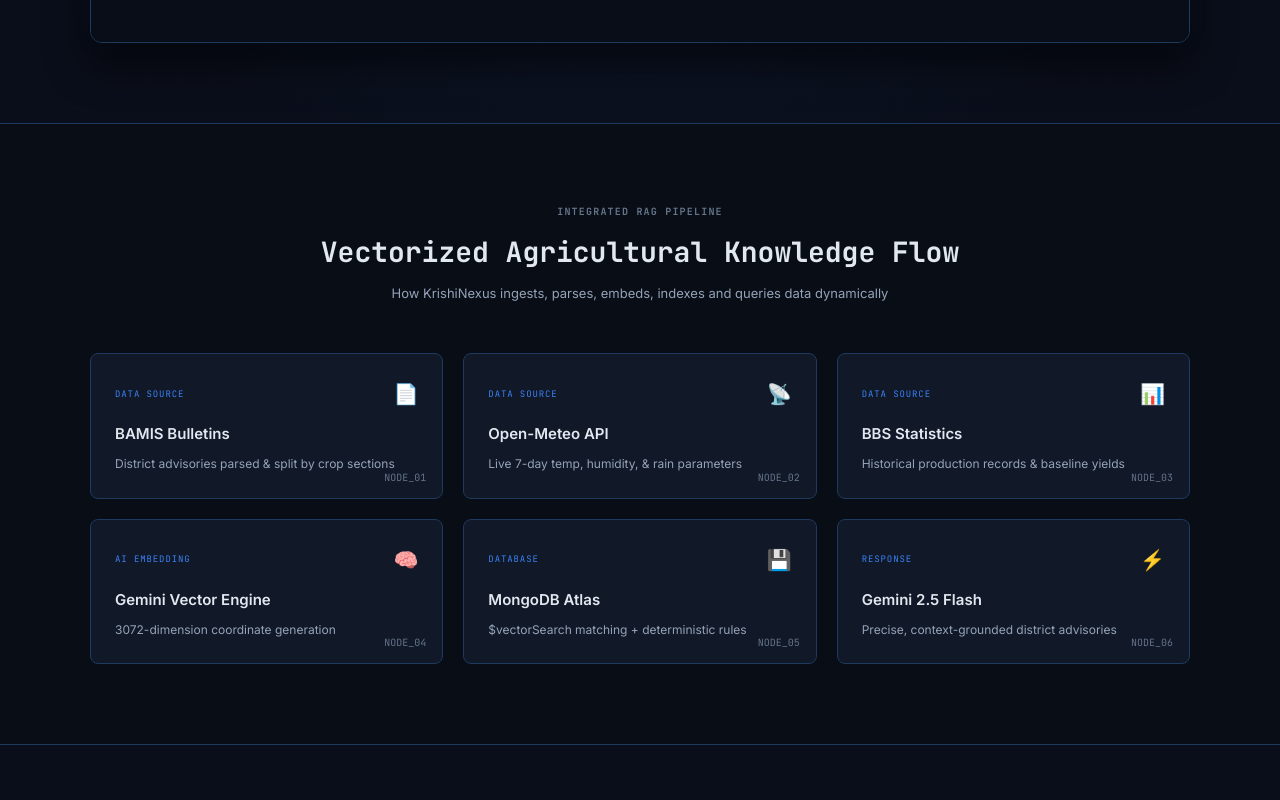
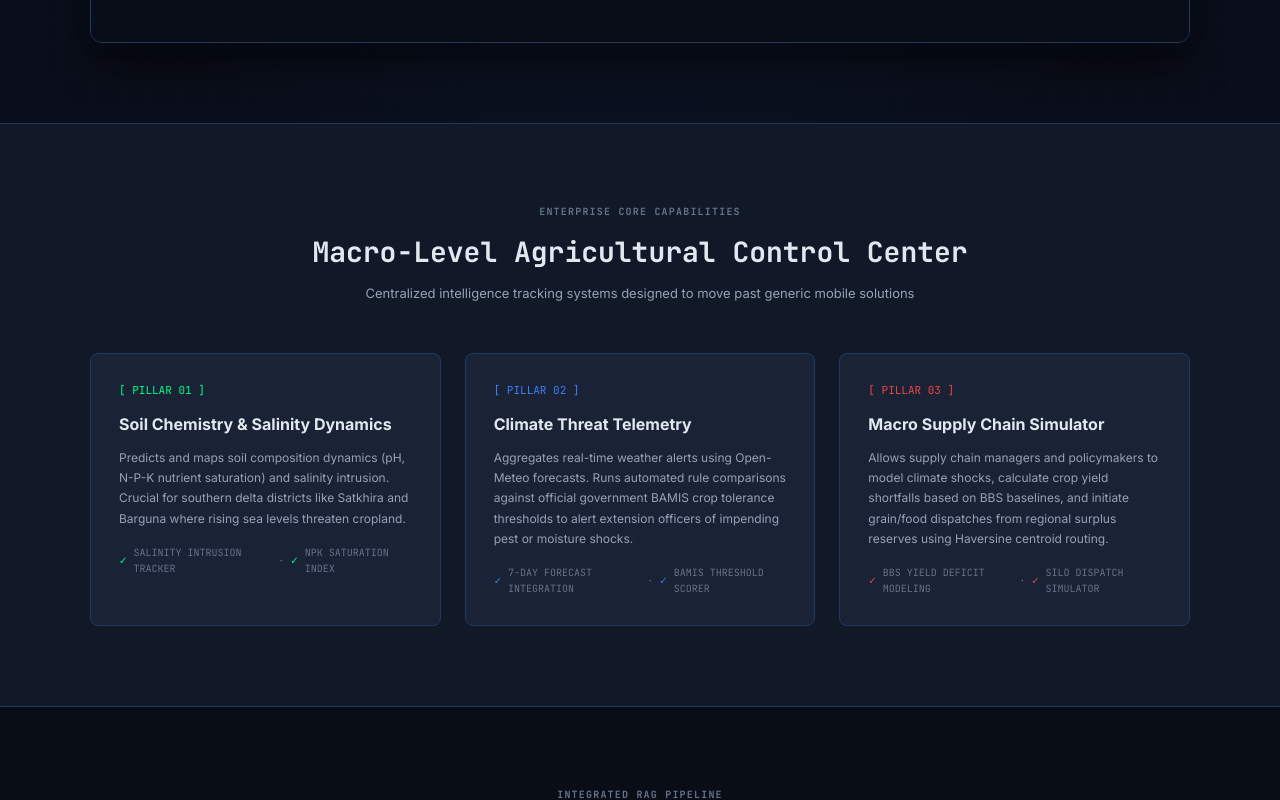
Before and after one commit to A-k-a-sh/KrishiNexus-Macro-Agricultural-Supply-Chain-Climate-Resilience-Control-Room, a React (Vite) app in the folder frontend/: page / in a window 1280 px wide. Shown: the part 840-1640 px from the top of the page. Built offline with nearby package versions, Linux system fonts and the light colour scheme; no server answers.

Commit message:
updated telemetry and landing page

```diff
--- a/frontend/src/components/Dashboard/TelemetryPanel.jsx
+++ b/frontend/src/components/Dashboard/TelemetryPanel.jsx
@@ -13,6 +13,26 @@
 
   const w = district.liveWeather || {};
   const riskColor = RISK_COLOR[district.riskStatus] || '#94a3b8';
+  const idNum = parseInt(district._id) || 1;
+
+  // ── Deterministic Soil Dynamics ──────────────────────────────────────────
+  const soilPh = +(5.6 + (idNum % 7) * 0.2).toFixed(1); // Realistic soil pH (5.6 - 6.8)
+  // Higher salinity (EC) for coastal divisions (division 1 & 4)
+  const isCoastal = district.divisionId === '1' || district.divisionId === '4';
+  const soilSalinity = isCoastal
+    ? +(3.2 + (idNum % 6) * 0.9).toFixed(1) // High salinity: 3.2 - 7.7 dS/m
+    : +(0.6 + (idNum % 4) * 0.3).toFixed(1); // Low salinity: 0.6 - 1.5 dS/m
+
+  const npk = {
+    n: (idNum % 8) * 6 + 25,  // Nitrogen ppm
+    p: (idNum % 6) * 4 + 12,  // Phosphorus ppm
+    k: (idNum % 9) * 5 + 18   // Potassium ppm
+  };
+
+  // ── Deterministic Economic & Cost Indices ──────────────────────────────────
+  const cropMarketIndex = +(105.4 + (idNum % 10) * 1.8).toFixed(1); // 105.4 - 121.6 (Base: 100)
+  const marketChange = +((idNum % 3 === 0) ? -1.2 - (idNum % 3) : 0.8 + (idNum % 4) * 0.6).toFixed(1);
+  const inputCostIndex = +(120.1 + (idNum % 8) * 2.5).toFixed(1); // 120.1 - 137.6
 
   return (
     <div style={{ padding: '12px 14px', display: 'flex', flexDirection: 'column', gap: 14 }}>
@@ -30,16 +50,74 @@
         </div>
       </div>
 
-      {/* Live metric cards */}
-      <div style={{ display: 'grid', gridTemplateColumns: '1fr 1fr', gap: 8 }}>
-        <MetricCard label="MAX TEMP" value={w.tempMaxToday != null ? `${w.tempMaxToday}°C` : 'N/A'} color="#f59e0b" />
-        <MetricCard label="MIN TEMP" value={w.tempMinToday != null ? `${w.tempMinToday}°C` : 'N/A'} color="#3b82f6" />
-        <MetricCard label="HUMIDITY" value={w.humidityMaxToday != null ? `${w.humidityMaxToday}%` : 'N/A'} color="#8b5cf6" />
-        <MetricCard label="ALERTS"   value={district.activeAlerts?.length ?? 0} color={riskColor} />
+      {/* Live climate metric cards */}
+      <div>
+        <div className="panel-label">CLIMATE TELEMETRY</div>
+        <div style={{ display: 'grid', gridTemplateColumns: '1fr 1fr', gap: 8 }}>
+          <MetricCard label="MAX TEMP" value={w.tempMaxToday != null ? `${w.tempMaxToday}°C` : 'N/A'} color="#f59e0b" />
+          <MetricCard label="HUMIDITY" value={w.humidityMaxToday != null ? `${w.humidityMaxToday}%` : 'N/A'} color="#8b5cf6" />
+        </div>
       </div>
 
       {/* Weather chart */}
       <WeatherChart liveWeather={w} />
+
+      {/* Soil Composition Dynamics */}
+      <div>
+        <div className="panel-label">SOIL COMPOSITION DYNAMICS</div>
+        <div style={{ display: 'grid', gridTemplateColumns: '1fr 1fr', gap: 8, marginBottom: 8 }}>
+          <MetricCard
+            label="SOIL PH"
+            value={soilPh}
+            color={soilPh < 6.0 ? '#ef4444' : '#00ff88'}
+            subText={soilPh < 6.0 ? 'Acidic' : 'Optimal'}
+          />
+          <MetricCard
+            label="SALINITY (EC)"
+            value={`${soilSalinity} dS/m`}
+            color={soilSalinity > 2.0 ? '#ef4444' : '#00ff88'}
+            subText={soilSalinity > 2.0 ? 'Saline Warning' : 'Stable'}
+          />
+        </div>
+
+        {/* N-P-K Nutrient Bar Graphs */}
+        <div style={{
+          background: 'var(--bg-surface)', border: '1px solid var(--border)',
+          borderRadius: 'var(--radius-sm)', padding: '10px 12px',
+          display: 'flex', flexDirection: 'column', gap: 8
+        }}>
+          <div style={{ display: 'flex', justifyContent: 'space-between', fontSize: 9, fontFamily: 'var(--font-mono)', color: 'var(--text-muted)' }}>
+            <span>PRIMARY NUTRIENTS</span>
+            <span>TARGET OPTIMAL</span>
+          </div>
+          <NutrientRow label="Nitrogen (N)" value={npk.n} max={80} color="#3b82f6" />
+          <NutrientRow label="Phosphorus (P)" value={npk.p} max={50} color="#10b981" />
+          <NutrientRow label="Potassium (K)" value={npk.k} max={70} color="#f59e0b" />
+        </div>
+      </div>
+
+      {/* Agricultural Economic Indices */}
+      <div>
+        <div className="panel-label">AGRICULTURAL ECONOMIC INDICES</div>
+        <div style={{ display: 'grid', gridTemplateColumns: '1fr 1fr', gap: 8 }}>
+          <MetricCard
+            label="CROP MARKET INDEX"
+            value={cropMarketIndex}
+            color="#00ff88"
+            subText={
+              <span style={{ color: marketChange < 0 ? '#ef4444' : '#00ff88' }}>
+                {marketChange < 0 ? '▼' : '▲'} {Math.abs(marketChange)}%
+              </span>
+            }
+          />
+          <MetricCard
+            label="INPUT COST INDEX"
+            value={inputCostIndex}
+            color="#3b82f6"
+            subText="Inflation baseline"
+          />
+        </div>
+      </div>
 
       {/* Active alerts */}
       {district.activeAlerts?.length > 0 && (
@@ -91,18 +169,41 @@
   );
 }
 
-function MetricCard({ label, value, color }) {
+function MetricCard({ label, value, color, subText }) {
   return (
     <div style={{
       background: 'var(--bg-surface)', border: '1px solid var(--border)',
       borderRadius: 'var(--radius-sm)', padding: '8px 10px',
+      display: 'flex', flexDirection: 'column', justify: 'space-between'
     }}>
-      <div style={{ fontSize: 9, fontFamily: 'var(--font-mono)', color: 'var(--text-muted)', letterSpacing: '0.1em', marginBottom: 4 }}>
+      <div style={{ fontSize: 8, fontFamily: 'var(--font-mono)', color: 'var(--text-muted)', letterSpacing: '0.1em', marginBottom: 4 }}>
         {label}
       </div>
-      <div style={{ fontSize: 18, fontFamily: 'var(--font-mono)', fontWeight: 700, color }}>
-        {value}
+      <div style={{ display: 'flex', justifyContent: 'space-between', alignItems: 'baseline' }}>
+        <span style={{ fontSize: 16, fontFamily: 'var(--font-mono)', fontWeight: 700, color }}>
+          {value}
+        </span>
+        {subText && (
+          <span style={{ fontSize: 9, fontFamily: 'var(--font-mono)', color: 'var(--text-muted)' }}>
+            {subText}
+          </span>
+        )}
       </div>
     </div>
   );
 }
+
+function NutrientRow({ label, value, max, color }) {
+  const pct = Math.min(100, Math.round((value / max) * 100));
+  return (
+    <div style={{ display: 'flex', flexDirection: 'column', gap: 3 }}>
+      <div style={{ display: 'flex', justifyContent: 'space-between', fontSize: 9, fontFamily: 'var(--font-mono)' }}>
+        <span style={{ color: 'var(--text-secondary)' }}>{label}</span>
+        <span style={{ color: 'var(--text-primary)', fontWeight: 600 }}>{value} ppm</span>
+      </div>
+      <div style={{ height: 4, background: '#0e1726', borderRadius: 2, overflow: 'hidden' }}>
+        <div style={{ height: '100%', width: `${pct}%`, background: color, borderRadius: 2 }} />
+      </div>
+    </div>
+  );
+}
--- a/frontend/src/pages/Landing.jsx
+++ b/frontend/src/pages/Landing.jsx
@@ -243,7 +243,63 @@
               <span className="cursor" />
             </div>
           </motion.div>
+        </div>
+      </section>
 
+      {/* STRATEGIC CAPABILITIES */}
+      <section style={{ padding: '80px 24px', background: 'var(--bg-surface)', borderTop: '1px solid var(--border)' }}>
+        <div style={{ maxWidth: 1100, margin: '0 auto', width: '100%' }}>
+          <div style={{ textAlign: 'center', marginBottom: 50 }}>
+            <div className="panel-label">ENTERPRISE CORE CAPABILITIES</div>
+            <h2 style={{ fontSize: 28, fontWeight: 700, fontFamily: 'var(--font-mono)' }}>Macro-Level Agricultural Control Center</h2>
+            <p style={{ color: 'var(--text-secondary)', fontSize: 13, marginTop: 8 }}>Centralized intelligence tracking systems designed to move past generic mobile solutions</p>
+          </div>
+
+          <div style={{ display: 'grid', gridTemplateColumns: 'repeat(auto-fit, minmax(320px, 1fr))', gap: 24 }}>
+
+            {/* Pillar 1 */}
+            <div className="card" style={{ background: 'var(--bg-card)', border: '1px solid var(--border)', padding: 28, position: 'relative' }}>
+              <div style={{ fontFamily: 'var(--font-mono)', fontSize: 11, color: 'var(--accent-green)', marginBottom: 12 }}>[ PILLAR 01 ]</div>
+              <h3 style={{ fontSize: 16, fontWeight: 700, marginBottom: 10 }}>Soil Chemistry & Salinity Dynamics</h3>
+              <p style={{ fontSize: 12, color: 'var(--text-secondary)', lineHeight: 1.7, marginBottom: 16 }}>
+                Predicts and maps soil composition dynamics (pH, N-P-K nutrient saturation) and salinity intrusion. Crucial for southern delta districts like Satkhira and Barguna where rising sea levels threaten cropland.
+              </p>
+              <div style={{ display: 'flex', alignItems: 'center', gap: 6, fontSize: 10, fontFamily: 'var(--font-mono)', color: 'var(--text-muted)' }}>
+                <span style={{ color: 'var(--accent-green)' }}>✓</span> SALINITY INTRUSION TRACKER
+                <span>·</span>
+                <span style={{ color: 'var(--accent-green)' }}>✓</span> NPK SATURATION INDEX
+              </div>
+            </div>
+
+            {/* Pillar 2 */}
+            <div className="card" style={{ background: 'var(--bg-card)', border: '1px solid var(--border)', padding: 28, position: 'relative' }}>
+              <div style={{ fontFamily: 'var(--font-mono)', fontSize: 11, color: 'var(--accent-blue)', marginBottom: 12 }}>[ PILLAR 02 ]</div>
+              <h3 style={{ fontSize: 16, fontWeight: 700, marginBottom: 10 }}>Climate Threat Telemetry</h3>
+              <p style={{ fontSize: 12, color: 'var(--text-secondary)', lineHeight: 1.7, marginBottom: 16 }}>
+                Aggregates real-time weather alerts using Open-Meteo forecasts. Runs automated rule comparisons against official government BAMIS crop tolerance thresholds to alert extension officers of impending pest or moisture shocks.
+              </p>
+              <div style={{ display: 'flex', alignItems: 'center', gap: 6, fontSize: 10, fontFamily: 'var(--font-mono)', color: 'var(--text-muted)' }}>
+                <span style={{ color: 'var(--accent-blue)' }}>✓</span> 7-DAY FORECAST INTEGRATION
+                <span>·</span>
+                <span style={{ color: 'var(--accent-blue)' }}>✓</span> BAMIS THRESHOLD SCORER
+              </div>
+            </div>
+
+            {/* Pillar 3 */}
+            <div className="card" style={{ background: 'var(--bg-card)', border: '1px solid var(--border)', padding: 28, position: 'relative' }}>
+              <div style={{ fontFamily: 'var(--font-mono)', fontSize: 11, color: 'var(--accent-red)', marginBottom: 12 }}>[ PILLAR 03 ]</div>
+              <h3 style={{ fontSize: 16, fontWeight: 700, marginBottom: 10 }}>Macro Supply Chain Simulator</h3>
+              <p style={{ fontSize: 12, color: 'var(--text-secondary)', lineHeight: 1.7, marginBottom: 16 }}>
+                Allows supply chain managers and policymakers to model climate shocks, calculate crop yield shortfalls based on BBS baselines, and initiate grain/food dispatches from regional surplus reserves using Haversine centroid routing.
+              </p>
+              <div style={{ display: 'flex', alignItems: 'center', gap: 6, fontSize: 10, fontFamily: 'var(--font-mono)', color: 'var(--text-muted)' }}>
+                <span style={{ color: 'var(--accent-red)' }}>✓</span> BBS YIELD DEFICIT MODELING
+                <span>·</span>
+                <span style={{ color: 'var(--accent-red)' }}>✓</span> SILO DISPATCH SIMULATOR
+              </div>
+            </div>
+
+          </div>
         </div>
       </section>
 
```
